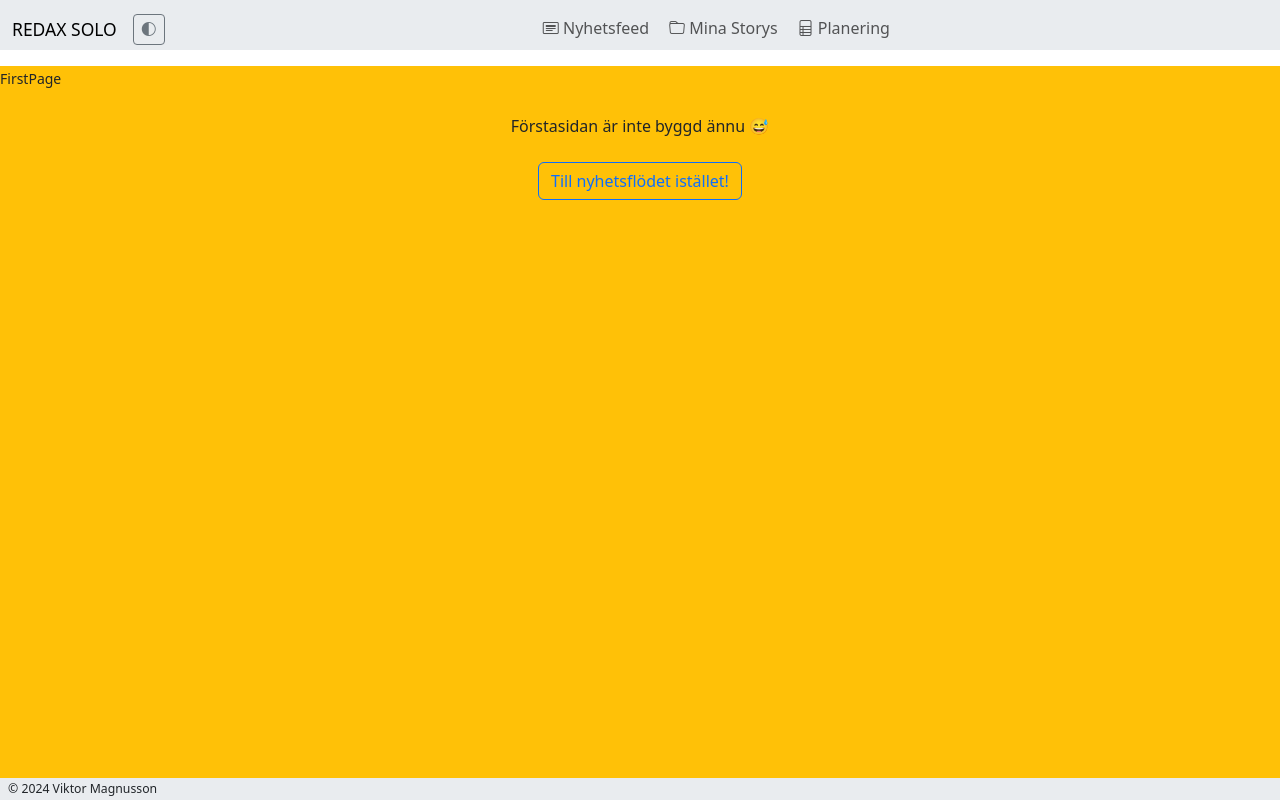
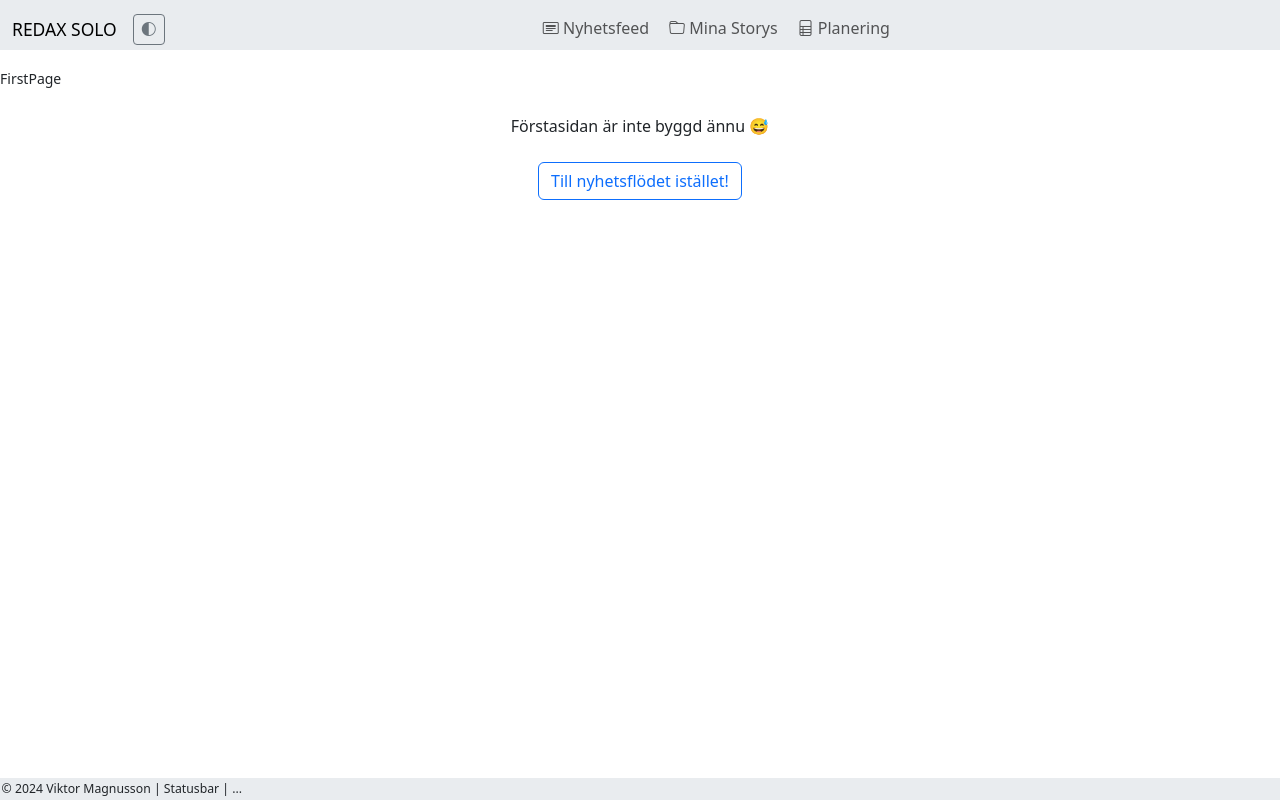
Before and after one commit to viktorkuddis/REDAX-SOLO, a React (Vite) app: page / in a window 1280 px wide. Built offline with nearby package versions, Linux system fonts and the light colour scheme.

Commit message:
spinner när de laddar in nyheter

```diff
--- a/src/App.jsx
+++ b/src/App.jsx
@@ -69,7 +69,7 @@ function App() {
     // Denna div agerar body
     // Denna div agerar body
     // Denna div agerar body
-    //d-block för att ta bort flexen ett cad kommer med naturligt.
+    // d-block för att ta bort flexen ett cad kommer med naturligt.
     // <div className='card rounded-0 border-0 d-block'
     //   data-bs-theme={isDarkMode ? "dark" : "light"}
     //   style={{
--- a/src/components/GroupedFeed.jsx
+++ b/src/components/GroupedFeed.jsx
@@ -22,15 +22,35 @@ const GroupedFeed = ({ groupedNewsArray }) => {
     return (<>
         {/* de aktiva här är de positioner i arrayen som alltid kommer vara öppna när man startar. */}
 
+        {/* HÄR ÄR SPINNERN */}
+        {/* <h1 style={{ marginTop: "auto" }}>REDAX SOLO</h1>
+            <div className="spinner-border" role="status" />
+            <span className="visually-hidden">Loading...</span>
+            <p style={{ marginTop: "auto" }} className='mb-5'>By Viktor Magnusson</p> */}
+
+        {!groupedNewsArray && <div>
+
+            <div className="d-flex justify-content-center">
+                <div className='p-5'>
+                    <div className="spinner-border" role="status"></div>
+                    <span className="visually-hidden">Loading...</span>
+                </div>
+            </div>
+
+        </div>}
+
+
+
+
         <Accordion flush defaultActiveKey={[0, 1, 2]} alwaysOpen
             // Stylen gör listan 100/ av sin förälderelement. Fyller ut det den tillåter att fylla ut.
-            style={{ height: "100%" }} >
+            style={{ height: "100%" }}>
 
             {/* om det finns en array med grupperade nyheter definerad så kommer den försöka visas. annars inte. */}
             {groupedNewsArray &&
                 groupedNewsArray.map((group, index) => {
                     return (
-                        <Accordion.Item key={group.label} eventKey={index} >
+                        <Accordion.Item key={group.label} eventKey={index}>
 
                             <Accordion.Header>
                                 <p className='m-0 m-0'><b>{group.label}</b> <small>({group.articles.length})</small></p>
--- a/src/components/MainNewsDisplay.jsx
+++ b/src/components/MainNewsDisplay.jsx
@@ -19,7 +19,7 @@ const MainNewsDisplay = () => {
 
         {articleToDisplay
             ?
-            <div className='card p-2' style={{ maxHeight: "80vh", overflowY: "auto", overflowX: "hidden" }}>
+            <div className='card bg-body-tertiary shadow p-2' style={{ maxHeight: "100%", overflowY: "auto", overflowX: "hidden" }}>
 
                 <div className='row'>
                     <div className="col">
--- a/src/layout/Footer.jsx
+++ b/src/layout/Footer.jsx
@@ -1,4 +1,5 @@
 import React from 'react'
+import { Ellipsis } from 'react-bootstrap/esm/PageItem'
 
 const Footer = () => {
     return (<>
@@ -6,8 +7,8 @@ const Footer = () => {
         <footer>
             <small><small>
 
-                <div className='card rounded-0 bg-body-secondary  border-0 px-2' style={{ padding: "0.1rem" }}>
-                    &copy; {new Date().getFullYear()} Viktor Magnusson</div>
+                <div className='card rounded-0 bg-body-secondary border-0' style={{ padding: "0.1rem", whiteSpace: "nowrap", overflow: "auto" }}>
+                    &copy; {new Date().getFullYear()} Viktor Magnusson | Statusbar | ...  </div>
 
             </small></small>
         </footer>
--- a/src/layout/Layout.jsx
+++ b/src/layout/Layout.jsx
@@ -37,7 +37,7 @@ const Layout = () => {
         <>
 
 
-
+            {isLoading && <LoadingScreen />}
 
 
             {/*
@@ -57,7 +57,7 @@ const Layout = () => {
                     <Header isDarkMode={isDarkMode} />
 
                     {/* height sätts här bara för att få in en bestämd storlek */}
-                    <div className='flex-grow-1 bg-warning' style={{ height: "80vh" }} >
+                    <div className='flex-grow-1 ' style={{ height: "80vh" }} >
                         <Outlet />
                     </div>
 
--- a/src/pages/NewsFeedPage.jsx
+++ b/src/pages/NewsFeedPage.jsx
@@ -91,18 +91,21 @@ const NewsFeedPage = () => {
     return (<>
         <div className='container-fluid' style={{ height: "100%" }} >
             {/* <FilterPanel /> */}
-            <div className='row' style={{ height: "100%" }}>
+
+            <div className='row pb-2' style={{ height: "100%" }}>
+
                 <div className='col-6' style={{ height: "100%" }}>
 
-                    <div className='card' style={{
+
+                    <div className='card  ' style={{
                         height: "100%", overflowY: "auto", overflowX: "hidden"
                     }}>
-                        <h2>Senaste Nytt:</h2>
+
                         <GroupedFeed groupedNewsArray={groupedNewsByTimeSpans} />
 
                     </div>
                 </div>
-                <div className='col-6'>
+                <div className='col-6' style={{ height: "100%" }}>
                     <MainNewsDisplay />
                 </div>
             </div>
```
